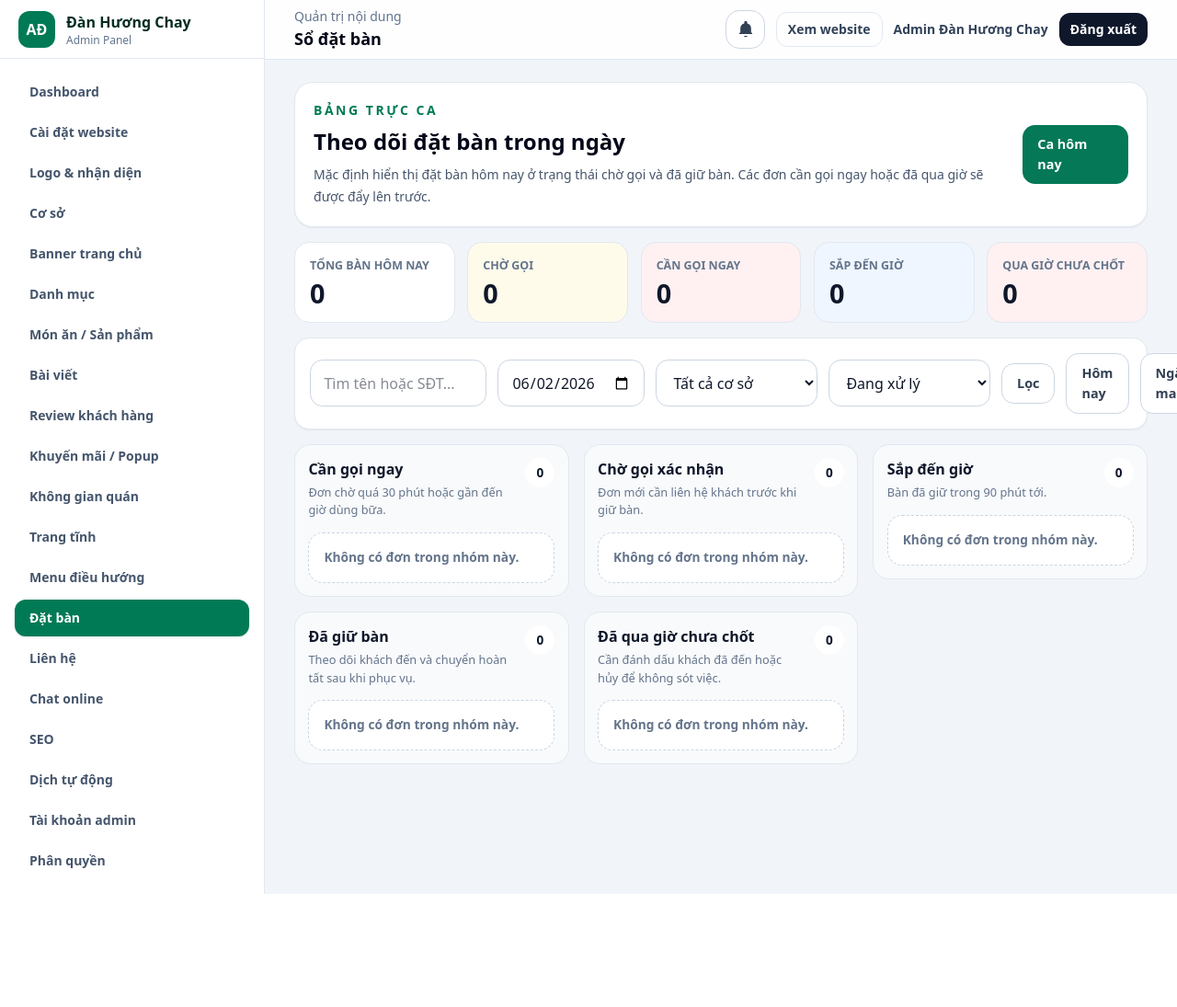
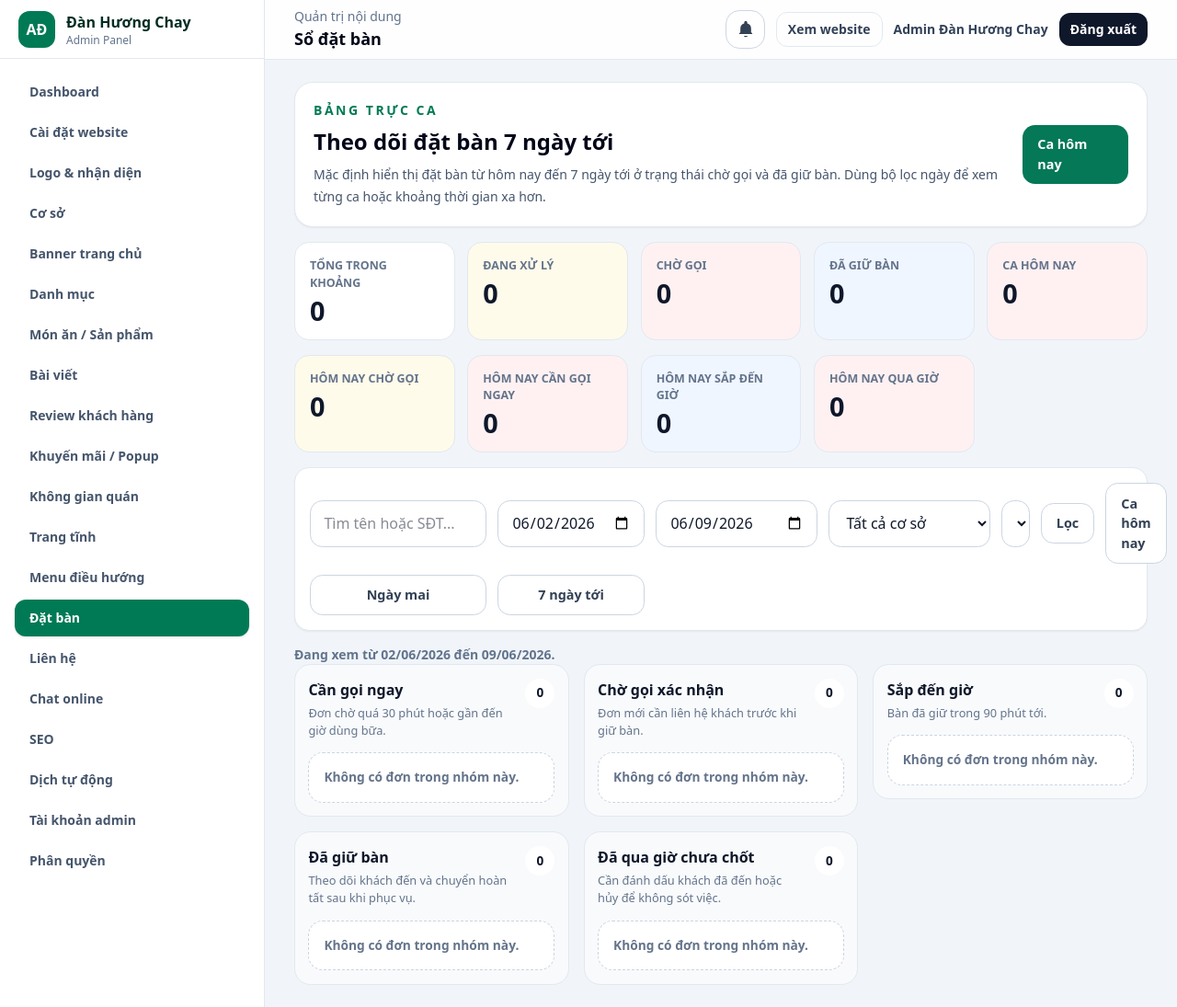
Before and after one commit to lamtnk99/danhuongchay, a Laravel app: page /admin/reservations in a window 1280 px wide. Shown: the whole page at 92% size. Before the commit the page ends 972 px from the top, so only its background shows below. Run offline with Laravel 12, Linux system fonts and the light colour scheme; a user stored in the database is signed in; data comes from the database, SQL or seed files in the repository; tables that the repository leaves empty hold one stand-in row (values such as "Sample post"); style sheets or scripts are compiled from the project's sources; some libraries are stand-ins or nearby versions.

Commit message:
fix dat ban

```diff
--- a/app/Http/Controllers/Admin/DashboardController.php
+++ b/app/Http/Controllers/Admin/DashboardController.php
@@ -26,6 +26,13 @@ class DashboardController extends Controller
             ->whereIn('status', ['pending', 'confirmed'])
             ->orderBy('reservation_time')
             ->get();
+        $upcomingReservations = BranchAccess::apply(Reservation::with('branch'), $request->user())
+            ->whereDate('reservation_date', '>=', now()->toDateString())
+            ->whereDate('reservation_date', '<=', now()->addDays(7)->toDateString())
+            ->whereIn('status', ['pending', 'confirmed'])
+            ->orderBy('reservation_date')
+            ->orderBy('reservation_time')
+            ->get();
 
         return view('admin.dashboard', [
             'startDate' => $startDate,
@@ -41,6 +48,10 @@ class DashboardController extends Controller
             'todayDueSoonReservationCount' => $todayReservations->filter(fn (Reservation $reservation): bool => $reservation->isDueSoon())->count(),
             'todayPastReservationCount' => $todayReservations->filter(fn (Reservation $reservation): bool => $reservation->isPastServiceTime())->count(),
             'nextReservations' => $todayReservations->take(6),
+            'upcomingReservationCount' => $upcomingReservations->count(),
+            'upcomingPendingReservationCount' => $upcomingReservations->where('status', 'pending')->count(),
+            'upcomingConfirmedReservationCount' => $upcomingReservations->where('status', 'confirmed')->count(),
+            'upcomingReservations' => $upcomingReservations->take(8),
             'newContactCount' => BranchAccess::apply(Contact::query(), $request->user())->where('status', 'new')->count(),
             'unreadChatCount' => BranchAccess::applyViaRelation(ChatMessage::query(), $request->user(), 'chatSession')->where('sender', 'visitor')->where('is_read', false)->count(),
             'latestReservations' => BranchAccess::apply(Reservation::with('branch'), $request->user())->whereBetween('created_at', $between)->latest()->limit(5)->get(),
--- a/app/Http/Controllers/Admin/ReservationController.php
+++ b/app/Http/Controllers/Admin/ReservationController.php
@@ -7,6 +7,7 @@ use App\Models\Branch;
 use App\Models\Reservation;
 use App\Models\ReservationActivity;
 use App\Support\BranchAccess;
+use Carbon\Carbon;
 use Illuminate\Database\Eloquent\Builder;
 use Illuminate\Http\RedirectResponse;
 use Illuminate\Http\Request;
@@ -18,12 +19,12 @@ class ReservationController extends Controller
 {
     public function index(Request $request): View
     {
-        $selectedDate = $request->filled('date')
-            ? $request->date('date')->toDateString()
-            : ($request->filled('q') ? null : now()->toDateString());
+        [$selectedDate, $fromDate, $toDate] = $this->dateWindow($request);
 
         $status = $request->input('status');
-        $reservations = $this->filteredReservations($request, $selectedDate, $status)
+        $reservationQuery = $this->filteredReservations($request, $selectedDate, $fromDate, $toDate, $status);
+        $rangeStats = $this->rangeStats($reservationQuery);
+        $reservations = $reservationQuery
             ->limit(200)
             ->get();
 
@@ -37,10 +38,40 @@ class ReservationController extends Controller
             ->orderBy('name')
             ->get();
 
-        return view('admin.reservations.index', compact('reservations', 'sections', 'branches', 'selectedDate', 'status', 'todayStats'));
+        return view('admin.reservations.index', compact('reservations', 'sections', 'branches', 'selectedDate', 'fromDate', 'toDate', 'status', 'rangeStats', 'todayStats'));
     }
 
-    private function filteredReservations(Request $request, ?string $selectedDate, ?string $status): Builder
+    private function dateWindow(Request $request): array
+    {
+        if ($request->filled('date')) {
+            $selectedDate = $request->date('date')->toDateString();
+
+            return [$selectedDate, $selectedDate, $selectedDate];
+        }
+
+        if ($request->filled('from') || $request->filled('to')) {
+            $fromDate = $request->filled('from')
+                ? $request->date('from')->toDateString()
+                : now()->toDateString();
+            $toDate = $request->filled('to')
+                ? $request->date('to')->toDateString()
+                : $fromDate;
+
+            if (Carbon::parse($fromDate)->gt(Carbon::parse($toDate))) {
+                [$fromDate, $toDate] = [$toDate, $fromDate];
+            }
+
+            return [null, $fromDate, $toDate];
+        }
+
+        if ($request->filled('q')) {
+            return [null, null, null];
+        }
+
+        return [null, now()->toDateString(), now()->addDays(7)->toDateString()];
+    }
+
+    private function filteredReservations(Request $request, ?string $selectedDate, ?string $fromDate, ?string $toDate, ?string $status): Builder
     {
         return BranchAccess::apply(Reservation::query()->with('branch'), $request->user())
             ->when($request->filled('q'), function ($query) use ($request): void {
@@ -54,6 +85,8 @@ class ReservationController extends Controller
             ->when($status === 'active', fn ($query) => $query->whereIn('status', ['pending', 'confirmed']))
             ->when($request->filled('branch_id'), fn ($query) => $query->where('branch_id', $request->branch_id))
             ->when($selectedDate, fn ($query) => $query->whereDate('reservation_date', $selectedDate))
+            ->when(! $selectedDate && $fromDate, fn ($query) => $query->whereDate('reservation_date', '>=', $fromDate))
+            ->when(! $selectedDate && $toDate, fn ($query) => $query->whereDate('reservation_date', '<=', $toDate))
             ->orderBy('reservation_date')
             ->orderBy('reservation_time')
             ->orderBy('created_at');
@@ -119,6 +152,16 @@ class ReservationController extends Controller
                 'tone' => 'muted',
                 'items' => $reservations->whereIn('status', ['completed', 'cancelled']),
             ],
+        ];
+    }
+
+    private function rangeStats(Builder $query): array
+    {
+        return [
+            'total' => (clone $query)->count(),
+            'active' => (clone $query)->whereIn('status', ['pending', 'confirmed'])->count(),
+            'pending' => (clone $query)->where('status', 'pending')->count(),
+            'confirmed' => (clone $query)->where('status', 'confirmed')->count(),
         ];
     }
 
--- a/resources/views/admin/reservations/index.blade.php
+++ b/resources/views/admin/reservations/index.blade.php
@@ -6,9 +6,9 @@
     <div class="reservation-shift-head">
         <div>
             <p class="text-sm font-bold uppercase tracking-[0.18em] text-emerald-700">Bảng trực ca</p>
-            <h2 class="mt-2 text-2xl font-black text-slate-950">Theo dõi đặt bàn trong ngày</h2>
+            <h2 class="mt-2 text-2xl font-black text-slate-950">Theo dõi đặt bàn 7 ngày tới</h2>
             <p class="mt-2 max-w-3xl text-sm leading-6 text-slate-600">
-                Mặc định hiển thị đặt bàn hôm nay ở trạng thái chờ gọi và đã giữ bàn. Các đơn cần gọi ngay hoặc đã qua giờ sẽ được đẩy lên trước.
+                Mặc định hiển thị đặt bàn từ hôm nay đến 7 ngày tới ở trạng thái chờ gọi và đã giữ bàn. Dùng bộ lọc ngày để xem từng ca hoặc khoảng thời gian xa hơn.
             </p>
         </div>
         <a href="{{ route('admin.reservations.index', ['date' => now()->toDateString(), 'status' => 'active']) }}" class="admin-btn-primary">Ca hôm nay</a>
@@ -16,11 +16,25 @@
 
     <div class="reservation-shift-stats">
         @foreach ([
-            ['label' => 'Tổng bàn hôm nay', 'value' => $todayStats['total'], 'tone' => 'slate'],
-            ['label' => 'Chờ gọi', 'value' => $todayStats['pending'], 'tone' => 'amber'],
-            ['label' => 'Cần gọi ngay', 'value' => $todayStats['urgent'], 'tone' => 'red'],
-            ['label' => 'Sắp đến giờ', 'value' => $todayStats['due_soon'], 'tone' => 'sky'],
-            ['label' => 'Qua giờ chưa chốt', 'value' => $todayStats['past'], 'tone' => 'rose'],
+            ['label' => 'Tổng trong khoảng', 'value' => $rangeStats['total'], 'tone' => 'slate'],
+            ['label' => 'Đang xử lý', 'value' => $rangeStats['active'], 'tone' => 'amber'],
+            ['label' => 'Chờ gọi', 'value' => $rangeStats['pending'], 'tone' => 'red'],
+            ['label' => 'Đã giữ bàn', 'value' => $rangeStats['confirmed'], 'tone' => 'sky'],
+            ['label' => 'Ca hôm nay', 'value' => $todayStats['total'], 'tone' => 'rose'],
+        ] as $stat)
+            <div class="reservation-shift-stat reservation-shift-stat-{{ $stat['tone'] }}">
+                <span>{{ $stat['label'] }}</span>
+                <strong>{{ $stat['value'] }}</strong>
+            </div>
+        @endforeach
+    </div>
+
+    <div class="reservation-shift-stats">
+        @foreach ([
+            ['label' => 'Hôm nay chờ gọi', 'value' => $todayStats['pending'], 'tone' => 'amber'],
+            ['label' => 'Hôm nay cần gọi ngay', 'value' => $todayStats['urgent'], 'tone' => 'red'],
+            ['label' => 'Hôm nay sắp đến giờ', 'value' => $todayStats['due_soon'], 'tone' => 'sky'],
+            ['label' => 'Hôm nay qua giờ', 'value' => $todayStats['past'], 'tone' => 'rose'],
         ] as $stat)
             <div class="reservation-shift-stat reservation-shift-stat-{{ $stat['tone'] }}">
                 <span>{{ $stat['label'] }}</span>
@@ -31,7 +45,10 @@
 
     <form class="admin-filter reservation-filter" method="GET">
         <input name="q" value="{{ request('q') }}" placeholder="Tìm tên hoặc SĐT..." class="admin-input">
-        <input type="date" name="date" value="{{ $selectedDate }}" class="admin-input">
+        <label class="sr-only" for="reservation_from">Từ ngày</label>
+        <input id="reservation_from" type="date" name="from" value="{{ $selectedDate ? null : $fromDate }}" class="admin-input">
+        <label class="sr-only" for="reservation_to">Đến ngày</label>
+        <input id="reservation_to" type="date" name="to" value="{{ $selectedDate ? null : $toDate }}" class="admin-input">
         <select name="branch_id" class="admin-input">
             <option value="">Tất cả cơ sở</option>
             @foreach ($branches as $branch)
@@ -46,9 +63,18 @@
             <option value="cancelled" @selected($status === 'cancelled')>Đã hủy</option>
         </select>
         <button class="admin-btn-secondary">Lọc</button>
-        <a href="{{ route('admin.reservations.index', ['status' => 'active']) }}" class="admin-btn-secondary">Hôm nay</a>
+        <a href="{{ route('admin.reservations.index', ['date' => now()->toDateString(), 'status' => 'active']) }}" class="admin-btn-secondary">Ca hôm nay</a>
         <a href="{{ route('admin.reservations.index', ['date' => now()->addDay()->toDateString(), 'status' => 'active']) }}" class="admin-btn-secondary">Ngày mai</a>
+        <a href="{{ route('admin.reservations.index', ['from' => now()->toDateString(), 'to' => now()->addDays(7)->toDateString(), 'status' => 'active']) }}" class="admin-btn-secondary">7 ngày tới</a>
     </form>
+
+    @if ($selectedDate)
+        <p class="mt-3 text-sm font-semibold text-slate-500">Đang xem ngày {{ \Carbon\Carbon::parse($selectedDate)->format('d/m/Y') }}.</p>
+    @elseif ($fromDate && $toDate)
+        <p class="mt-3 text-sm font-semibold text-slate-500">Đang xem từ {{ \Carbon\Carbon::parse($fromDate)->format('d/m/Y') }} đến {{ \Carbon\Carbon::parse($toDate)->format('d/m/Y') }}.</p>
+    @elseif (request('q'))
+        <p class="mt-3 text-sm font-semibold text-slate-500">Đang tìm toàn bộ lịch sử theo từ khóa.</p>
+    @endif
 
     <div class="reservation-board">
         @foreach ($sections as $section)
```
Also changed, not shown: resources/views/admin/dashboard.blade.php (+37 -0 lines), tests/Feature/ExampleTest.php (+160 -0 lines), README.md.
